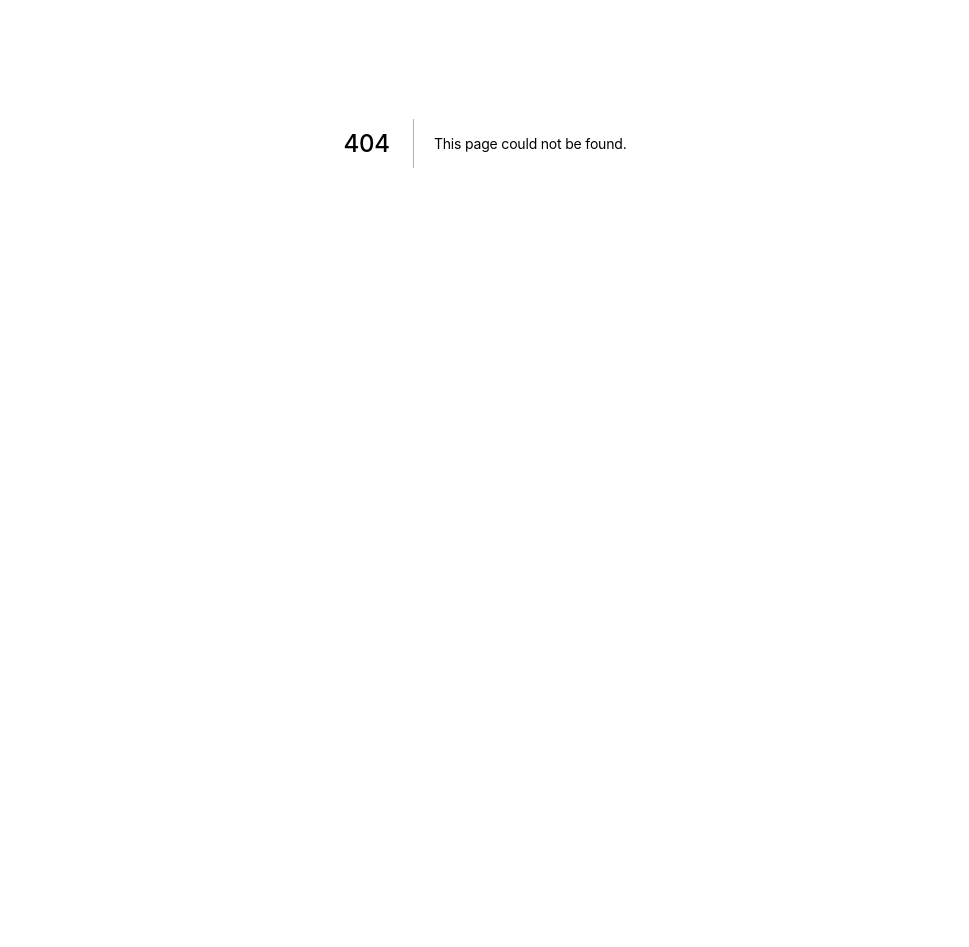
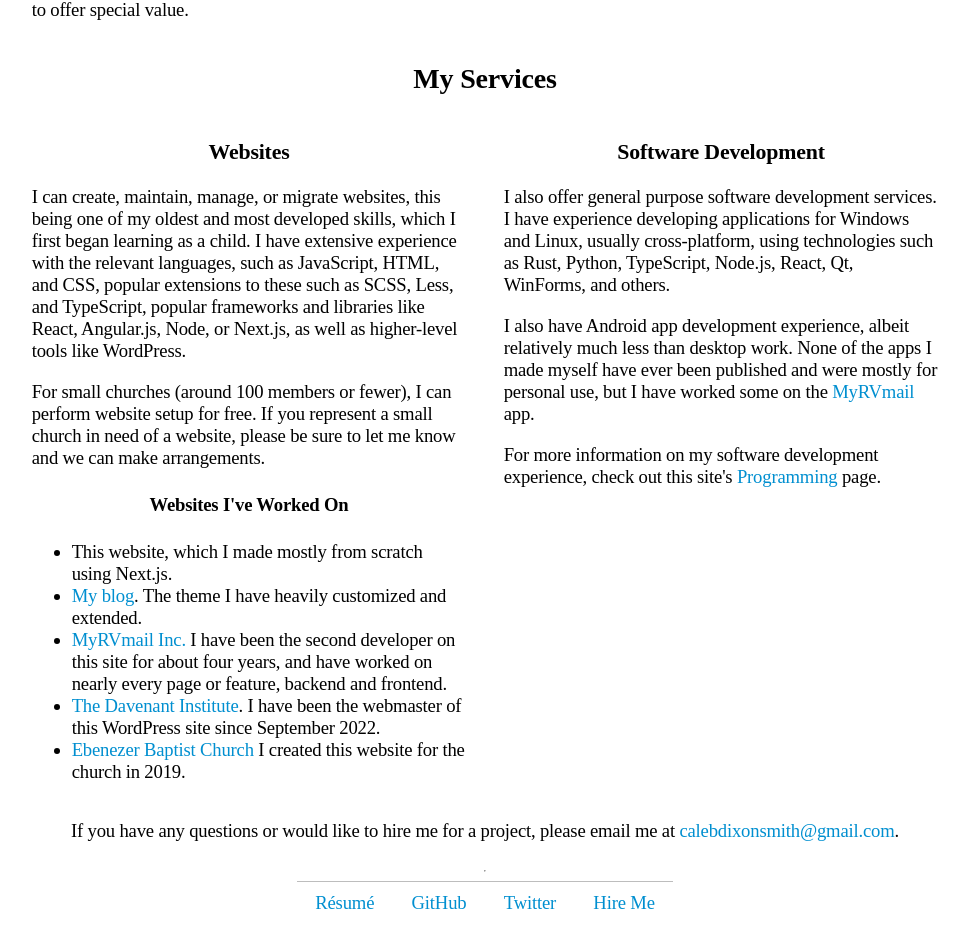
Before and after one commit to NiceneNerd/Internet-Index, a Next.js app: page /hire in a window 1280 px wide. Before the commit this address had no page. Shown: the part 257-1204 px from the top of the page, without its empty margins (155-1124 px from the left). Before the commit the page ends 800 px from the top, so only its background shows below. Built offline with nearby package versions, Linux system fonts and the light colour scheme; a web font is replaced by a local one.

Commit message:
Work on hiring page

```diff
--- a/components/content.js
+++ b/components/content.js
@@ -18,6 +18,7 @@
           <a href="/resume.pdf">Résumé</a>
           <a href="https://github.com/NiceneNerd">GitHub</a>
           <a href="https://twitter.com/CalebDixonSmith">Twitter</a>
+          <a href="/hire">Hire Me</a>
         </footer>
       </main>
     </div>
--- /dev/null
+++ b/pages/hire.js
@@ -0,0 +1,102 @@
+import Head from "next/head";
+import Content from "../components/content";
+import styles from "../styles/Hire.module.scss";
+
+export default function Hire() {
+  return (
+    <>
+      <Head>
+        <title>Hire Me - Caleb's Internet Index</title>
+      </Head>
+      <Content>
+        <h1>Hire Caleb, the Nicene Nerd</h1>
+        <p>
+          Per the "Nerd" in "The Nicene Nerd," I have considerable skills in the
+          world of computers and technology. Since I also have a large family to
+          support, I am happy to offer my services to expand the resources of my
+          household. Per the "Nicene" in my title, I am also especially
+          interested in supporting Christian ministries or Christian-owned
+          businesses, for whom I am willing to offer special value.
+        </p>
+        <h2>My Services</h2>
+        <div className={styles.row}>
+          <div className={styles.col}>
+            <h3 id="websites">Websites</h3>
+            <p>
+              I can create, maintain, manage, or migrate websites, this being
+              one of my oldest and most developed skills, which I first began
+              learning as a child. I have extensive experience with the relevant
+              languages, such as JavaScript, HTML, and CSS, popular extensions
+              to these such as SCSS, Less, and TypeScript, popular frameworks
+              and libraries like React, Angular.js, Node, or Next.js, as well as
+              higher-level tools like WordPress.
+            </p>
+            <p>
+              For small churches (around 100 members or fewer), I can perform
+              website setup for free. If you represent a small church in need of
+              a website, please be sure to let me know and we can make
+              arrangements.
+            </p>
+            <h4>Websites I've Worked On</h4>
+            <ul>
+              <li>
+                This website, which I made mostly from scratch using Next.js.
+              </li>
+              <li>
+                <a href="https://calebdixonsmith.top">My blog</a>. The theme I
+                have heavily customized and extended.
+              </li>
+              <li>
+                <a href="https://myrvmail.com">MyRVmail Inc.</a> I have been the
+                second developer on this site for about four years, and have
+                worked on nearly every page or feature, backend and frontend.
+              </li>
+              <li>
+                <a href="https://davenantinstitute.org">
+                  The Davenant Institute
+                </a>
+                . I have been the webmaster of this WordPress site since
+                September 2022.
+              </li>
+              <li>
+                <a href="http://ebclaurelhill.com/">Ebenezer Baptist Church</a>{" "}
+                I created this website for the church in 2019.
+              </li>
+            </ul>
+          </div>
+          <div className={styles.col}>
+            <h3 id="software">Software Development</h3>
+            <p>
+              I also offer general purpose software development services. I have
+              experience developing applications for Windows and Linux, usually
+              cross-platform, using technologies such as Rust, Python,
+              TypeScript, Node.js, React, Qt, WinForms, and others.
+            </p>
+            <p>
+              I also have Android app development experience, albeit relatively
+              much less than desktop work. None of the apps I made myself have
+              ever been published and were mostly for personal use, but I have
+              worked some on the{" "}
+              <a href="https://play.google.com/store/apps/details?id=com.myrvmail">
+                MyRVmail
+              </a>{" "}
+              app.
+            </p>
+            <p>
+              For more information on my software development experience, check
+              out this site's <a href="/programming">Programming</a> page.
+            </p>
+          </div>
+        </div>
+        <p style={{ textAlign: "center" }}>
+          If you have any questions or would like to hire me for a project,
+          please email me at{" "}
+          <a href="mailto:calebdixonsmith@gmail.com">
+            calebdixonsmith@gmail.com
+          </a>
+          .
+        </p>
+      </Content>
+    </>
+  );
+}
--- /dev/null
+++ b/styles/Hire.module.scss
@@ -0,0 +1,23 @@
+.row {
+  display: flex;
+  flex-direction: row;
+  flex-wrap: wrap;
+  gap: 2rem;
+
+  .col {
+    box-sizing: border-box;
+    align-items: stretch;
+    max-width: calc(50% - 1rem);
+
+    @media (max-width: 960px) {
+      max-width: unset;
+    }
+
+    h1,
+    h2,
+    h3,
+    h4 {
+      text-align: center;
+    }
+  }
+}
--- a/styles/components/Content.module.scss
+++ b/styles/components/Content.module.scss
@@ -6,7 +6,7 @@
 
 .main {
   min-height: 100vh;
-  padding: 4rem 0;
+  padding: 3rem 0;
   flex: 1;
   display: flex;
   flex-direction: column;
--- a/styles/globals.scss
+++ b/styles/globals.scss
@@ -5,7 +5,7 @@
 html,
 body {
   padding: 0;
-  margin: 0;
+  margin: 0 4rem;
   font-family: $font-stack;
   font-size: 14pt;
   letter-spacing: -0.01rem;
```
